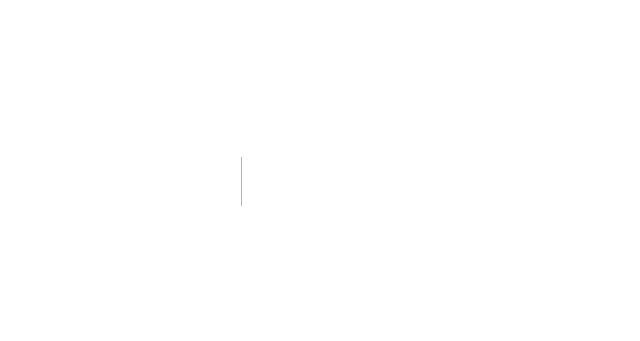
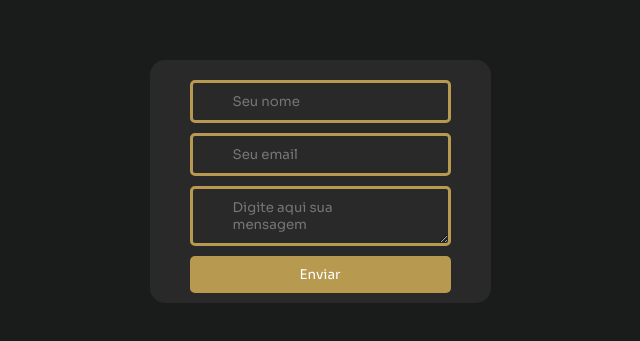
Before and after one commit to kaikynetto/Site-TCC, a Next.js app: page /contato in a window 1280 px wide. Before the commit this address had no page. Shown: the part 219-560 px from the top of the page, without its empty margins (320-960 px from the left). Built offline with nearby package versions, Linux system fonts and the light colour scheme.

Commit message:
screen contact ui

```diff
--- /dev/null
+++ b/pages/contato.js
@@ -0,0 +1,34 @@
+import React, { useState } from 'react'
+import { ContatoContainer, ContatoForm, Input, InputMsg, SendBtn } from '../src/components/Contato/ContatoElements'
+
+export default function Contato() {
+
+  const [error, setError] = useState("");
+  const [name, setName] = useState("");
+  const [email, setEmail] = useState("");
+  const [message, setMessage] = useState("");
+
+  const sendForm = async () => {
+    if(!name) {
+        setError("Insira seu nome!")
+    } else if(!email) {
+        setError("Insira seu email!")
+    } else if(!message) {
+        setError("Insira sua mensagem!");
+    }
+  }
+
+  return (
+    <>
+        <ContatoContainer>
+            <ContatoForm>
+                <h1 style={{fontSize: 18, textAlign: 'center', color: 'red'}}>{error}</h1>
+                <Input value={name} onChange={e => setName(e.target.value)} placeholder='Seu nome'/>
+                <Input value={email} onChange={e => setEmail(e.target.value)} placeholder='Seu email'/>
+                <InputMsg value={message} onChange={e => setMessage(e.target.value)} multiple placeholder='Digite aqui sua mensagem'/>
+                <SendBtn onClick={() => sendForm()} type='submit' value={"Enviar"}>Enviar</SendBtn>
+            </ContatoForm>
+        </ContatoContainer>
+    </>
+  )
+}
--- /dev/null
+++ b/src/components/Contato/ContatoElements.jsx
@@ -0,0 +1,52 @@
+import styled from "styled-components";
+
+export const ContatoContainer = styled.div`
+    height: 100vh;
+    display: flex;
+    align-items: center;
+    justify-content: center;
+    justify-items: center;
+    align-content: center;
+`;
+
+export const ContatoForm = styled.div`
+    padding: 10px 40px;
+    display: block;
+    border-radius: 15px;
+    background: #292929;
+`;
+
+export const Input = styled.input`
+    padding: 10px 40px;
+    display: block;
+    margin-top: 10px;
+    border-radius: 5px;
+    width: 100%;
+    background: transparent;
+    border: 3px solid #b79950;
+`;
+
+export const InputMsg = styled.textarea`
+    padding: 10px 40px;
+    display: block;
+    margin-top: 10px;
+    border-radius: 5px;
+    background: transparent;
+    border: 3px solid #b79950;
+`;
+
+export const SendBtn = styled.button`
+    padding: 10px 40px;
+    background: #b79950;
+    border-radius: 5px;
+    margin-top: 10px;
+    width: 100%;
+    color: white;
+    border: none;
+    transition: 0.3s ease-in-out;
+
+    &:hover {
+        cursor: pointer;
+        opacity: 0.8;
+    }
+`;
--- a/src/components/Navbar/index.jsx
+++ b/src/components/Navbar/index.jsx
@@ -70,6 +70,10 @@ const Navbar = ({ toggle }) => {
                 </NavLinks>
             </NavItem>
 
+            <Link href={'/contato'}>
+                <NavLinks>Contato</NavLinks>
+            </Link>
+
             <NavBtn>
               <NavBtnLink onClick={() => {
                 // adicionar site da tasking
--- a/src/components/Sidebar/SidebarElements.jsx
+++ b/src/components/Sidebar/SidebarElements.jsx
@@ -28,7 +28,6 @@ export const Icon = styled.div`
     background: transparent;
     font-size: 2rem;
     cursor: pointer;
-    color: #6059f7;
     outline: none;
 `;
 
```
Also changed, not shown: src/components/Sidebar/index.jsx (+12 -0 lines), 2 other files (tests, documents, lock files or other folders).
